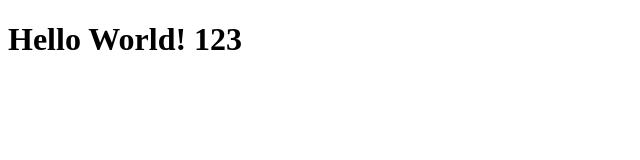
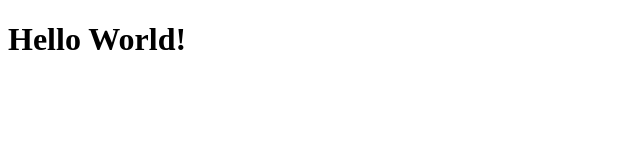
Before and after one commit to tungkyap/revou, a plain HTML site: page index.html in a window 1280 px wide. Shown: the full height of the page, 0-640 px from the left. Drawn offline with Linux system fonts and the light colour scheme.

Commit message:
third commit

```diff
--- a/index.html
+++ b/index.html
@@ -4,6 +4,6 @@
         <title>Website Ku</title>
     </head>
     <body>
-        <h1>Hello World! 123</h1>
+        <h1>Hello World!</h1>
     </body>
 </html>
```
